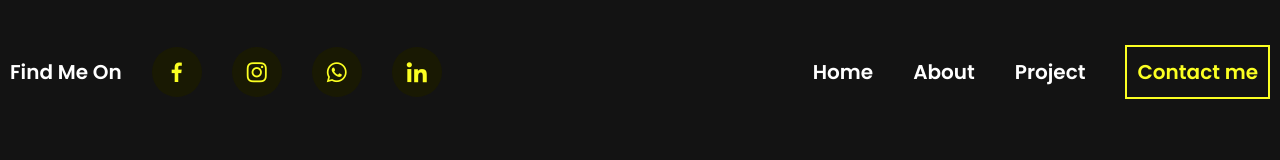
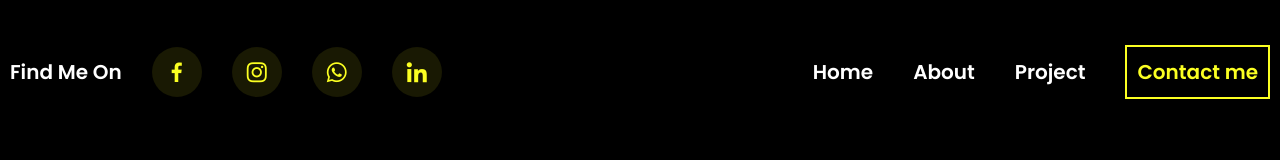
Before and after one commit to yarikdr/ux-design, a plain HTML site: page index.html in a window 1280 px wide. Drawn offline with nearby package versions, Linux system fonts and the light colour scheme; files that its build step writes are made by us from their sources; files whose address does not match are found by name.

Commit message:
change in colors

```diff
--- a/scss/_vars.scss
+++ b/scss/_vars.scss
@@ -4,5 +4,6 @@ $font: "Poppins";
 // Colors
 $yellow: #FBFF22;
 $white: #fff;
-$black: #131313;
+$black: #000;
 $lightGrey: #999999;
+$grey: #131313
```
